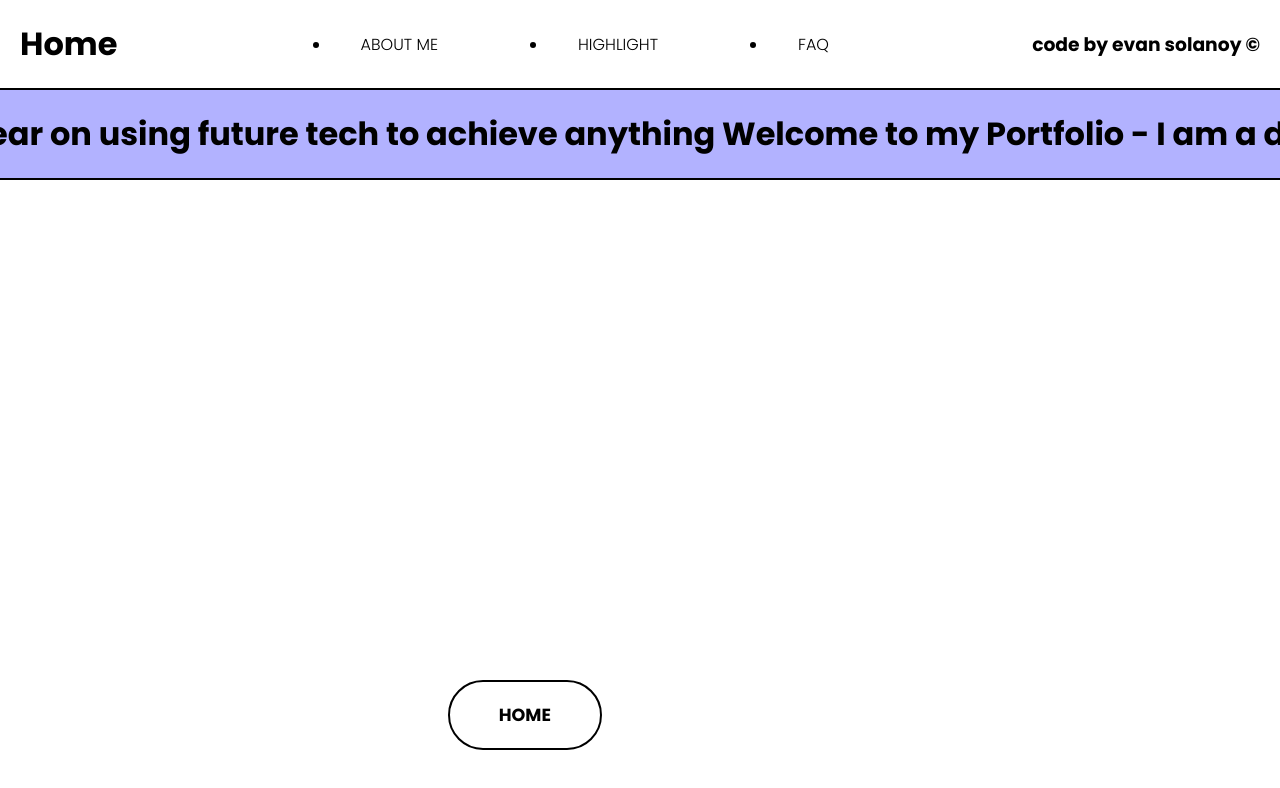
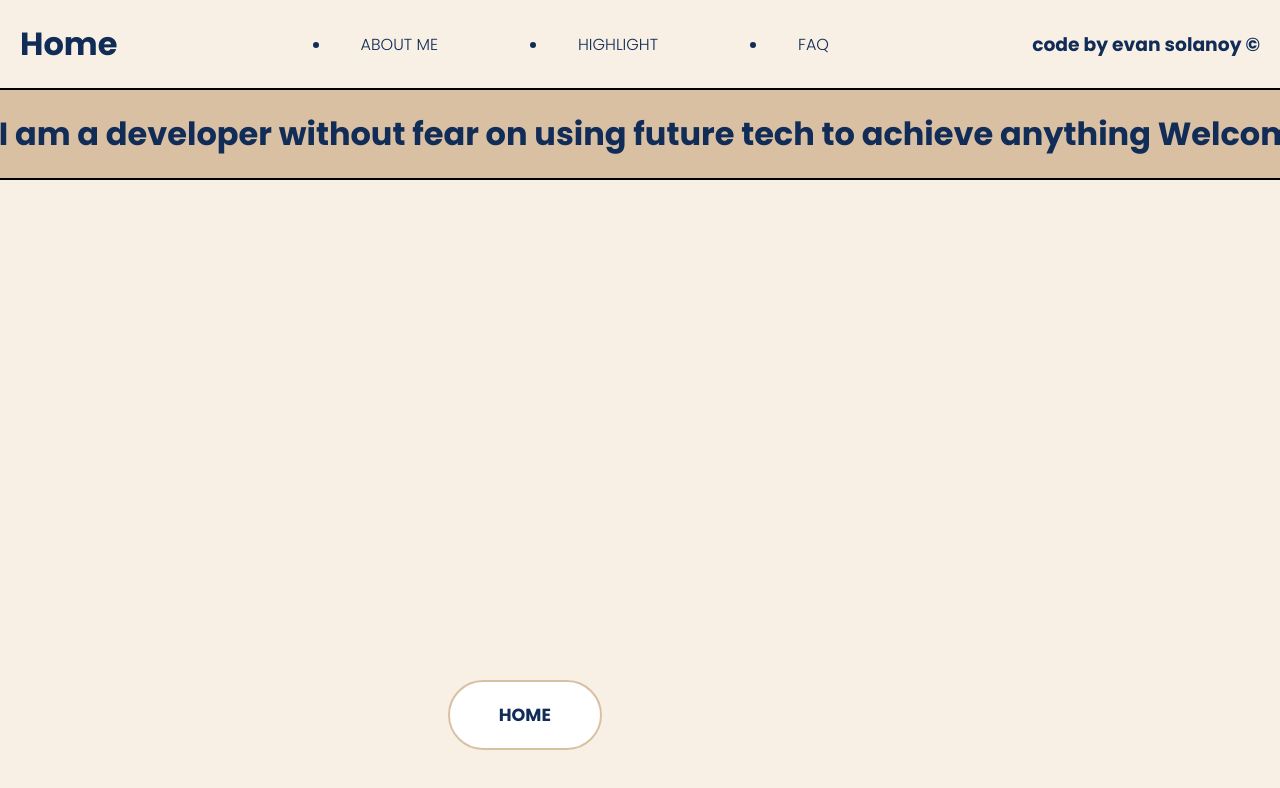
Before and after one commit to BSIT-Evanism/New-Portfolio2, a React (Vite) app: page / in a window 1280 px wide. Shown: the top 788 px of the page. Built offline with nearby package versions, Linux system fonts and the light colour scheme.

Commit message:
changed color pallete and other fixes

```diff
--- a/src/components/Carousel/Carousel.module.scss
+++ b/src/components/Carousel/Carousel.module.scss
@@ -23,6 +23,7 @@
     cursor: pointer;
     transition: all 500ms ease;
     padding: 10px 30px 10px 30px;
+    color: #102C57;
 
 
   }
--- a/src/components/Links/Links.module.scss
+++ b/src/components/Links/Links.module.scss
@@ -7,19 +7,11 @@
 }
 
 .linksActive {
-  color: black;
+  color: #102C57;
   text-decoration: none;
 
   font-size: 15px;
   text-transform: uppercase;
-}
-
-.linkExtended::after {
-  position: absolute;
-  content: "";
-  width: 20px;
-  height: 1px;
-  border-bottom: 2px solid black;
 }
 
 .linkHover::after {
--- a/src/components/Marquee/Marquee.jsx
+++ b/src/components/Marquee/Marquee.jsx
@@ -46,11 +46,11 @@ function Marquee({ children, handleChange, routeName }) {
           <motion.div className={styles.slidingText}
             initial={{ y: "5vh" }}
             animate={{ y: 0 }}
-          exit={{y: "5vh"}}
+            exit={{ y: "5vh" }}
             transition={{ duration: 0.3 }}
 
           >
-          <MiniMarquee nameInput={routeName}  />
+            <MiniMarquee nameInput={routeName} />
           </motion.div>
         )}
       </AnimatePresence>
@@ -60,13 +60,13 @@ function Marquee({ children, handleChange, routeName }) {
           layoutId='marquee'
           onMouseEnter={() => setHover(true)}
           onMouseLeave={() => setHover(false)}
-        transition={{ duration: 0.3 }}
+          transition={{ duration: 0.5 }}
         >
           <motion.div
             layoutId='inside'
             className={styles.child}
             animate={{ x: [0, -1590] }}
-          transition={{ repeat: Infinity, repeatType: "loop", duration: 10, ease: "linear" }}
+            transition={{ repeat: Infinity, repeatType: "loop", duration: 20, ease: "linear" }}
           >
 
             <motion.div className={styles.nest}
@@ -87,11 +87,11 @@ function Marquee({ children, handleChange, routeName }) {
           <motion.div className={styles.slidingText2}
             initial={{ y: "-7vh" }}
             animate={{ y: 0 }}
-        exit={{y: "-7vh"}}
-        transition={{ duration: 0.2 }}
+            exit={{ y: "-7vh" }}
+            transition={{ duration: 0.4, ease: "linear" }}
 
           >
-          <MiniMarquee nameInput="home"  />
+            <MiniMarquee nameInput="home" />
           </motion.div>
         )}
       </AnimatePresence>
--- a/src/components/Marquee/Marquee.module.scss
+++ b/src/components/Marquee/Marquee.module.scss
@@ -58,11 +58,16 @@
 .nest {
   padding-top: 20px;
   padding-bottom: 20px;
-  background-color: rgb(178,178,255);
+  background-color: #DAC0A3;
 
-  transition: color 100ms linear;
+  transition: background 100ms linear;
 
   &:hover {
-    background: rgb(178,178,255);
+    background: #EADBC8;
   }
 }
+
+
+.text {
+  color: #102C57;
+}
--- a/src/components/Navbar/Navbar.module.scss
+++ b/src/components/Navbar/Navbar.module.scss
@@ -4,7 +4,7 @@
   align-items: center;
   gap: 50px;
   padding: 20px 0;
-  border: 2px solid black;
+  border: 2px solid #DAC0A3;
   width: 12vw;
   padding: 20px 30px;
   border-radius: 40px;
--- a/src/components/SmallMarquee/SmallMarquee.module.scss
+++ b/src/components/SmallMarquee/SmallMarquee.module.scss
@@ -2,7 +2,7 @@
 .slidingText {
   position: fixed;
   top: 0;
-  border: 2px solid black;
+  border: 2px solid #102C57;
   border-left: 0;
   border-right: 0;
   width: 100vw;
@@ -11,12 +11,13 @@
   justify-content: center;
   align-items: center;
   white-space: nowrap;
+  color: #102C57;
 }
 
 .slidingTextTop {
   position: fixed;
   top: 50px;
-  border: 2px solid black;
+  border: 2px solid #102C57;
   border-left: 0;
   border-right: 0;
   width: 100vw;
@@ -25,12 +26,13 @@
   justify-content: center;
   align-items: center;
   white-space: nowrap;
+  color: #102C57;
 }
 
 .slidingText2 {
   position: fixed;
   bottom: 0;
-  border: 2px solid black;
+  border: 2px solid #102C57;
   border-left: 0;
   border-right: 0;
   width: 100vw;
@@ -38,12 +40,13 @@
   justify-content: center;
   align-items: center;
   white-space: nowrap;
+  color: #102C57;
 }
 
 .slidingTextTop2 {
   position: fixed;
   bottom: 50px;
-  border: 2px solid black;
+  border: 2px solid #102C57;
   border-left: 0;
   border-right: 0;
   width: 100vw;
@@ -51,6 +54,7 @@
   justify-content: center;
   align-items: center;
   white-space: nowrap;
+  color: #102C57;
 }
 
 
--- a/src/components/Trademark/Trademark.module.scss
+++ b/src/components/Trademark/Trademark.module.scss
@@ -2,4 +2,5 @@
 .trademark {
   align-self: center;
   padding: 20px;
+  color: #102C57;
 }
--- a/src/components/Transition/Transition.module.scss
+++ b/src/components/Transition/Transition.module.scss
@@ -2,7 +2,7 @@
 .transitionEffect {
 width: 100vw;
 height: 100vh;
-background: #D7C8B1;
+background: #EADBC8;
 text-transform: uppercase;
 position: fixed;
 top: 0;
@@ -15,7 +15,7 @@ z-index: 10;
 .transitionEffect2 {
 width: 100vw;
 height: 100vh;
-background: #D7C8B1;
+background: #EADBC8;
 text-transform: uppercase;
 position: fixed;
 top: 0;
@@ -26,6 +26,6 @@ z-index: 10;
 }
 
 .path {
-  color: black;
+  color: #102C57;
   position: absolute;
 }
--- a/src/index.scss
+++ b/src/index.scss
@@ -49,4 +49,5 @@ p, h1, h2, h3, h4, h5, h6 {
 
 html {
       font-family: 'Poppins', sans-serif;
+      background: #F8F0E5;
 }
--- a/src/pages/Home.jsx
+++ b/src/pages/Home.jsx
@@ -9,11 +9,11 @@ import Trademark from '../components/Trademark/Trademark';
 import { useState } from 'react';
 
 function Home() {
-  const[hover,setHover] = useState(false)
+  const [hover, setHover] = useState(false)
 
   const handleChange = (param) => {
     setHover(param)
-    console.log("the param is",param)
+    console.log("the param is", param)
   }
 
   return (
@@ -22,6 +22,7 @@ function Home() {
         <Navbar />
         <div className={styles.wrapper}>
           <motion.h1
+            className={styles.title}
             variants={transition}
             initial="initial"
             animate="enter"
--- a/src/pages/page-index.module.scss
+++ b/src/pages/page-index.module.scss
@@ -25,3 +25,7 @@
 .nest {
   background-color: rgba(0, 0, 255, 0.164);
 }
+
+.title {
+ color: #102C57;
+}
```
Lines whose indentation alone changed are shown as unchanged.
